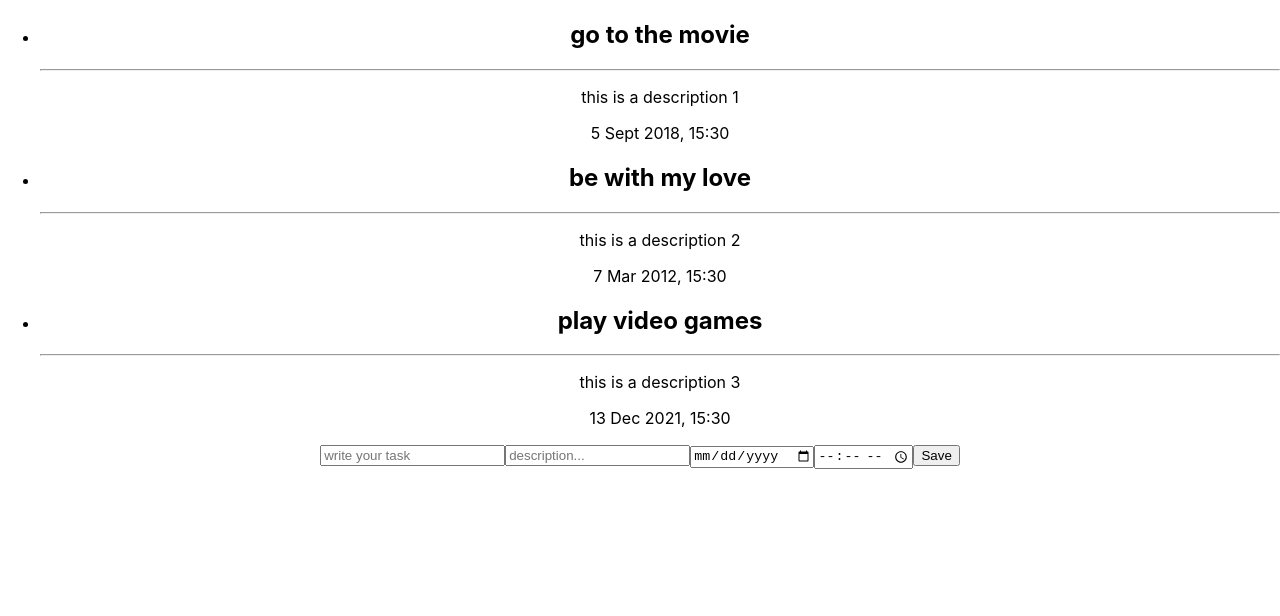
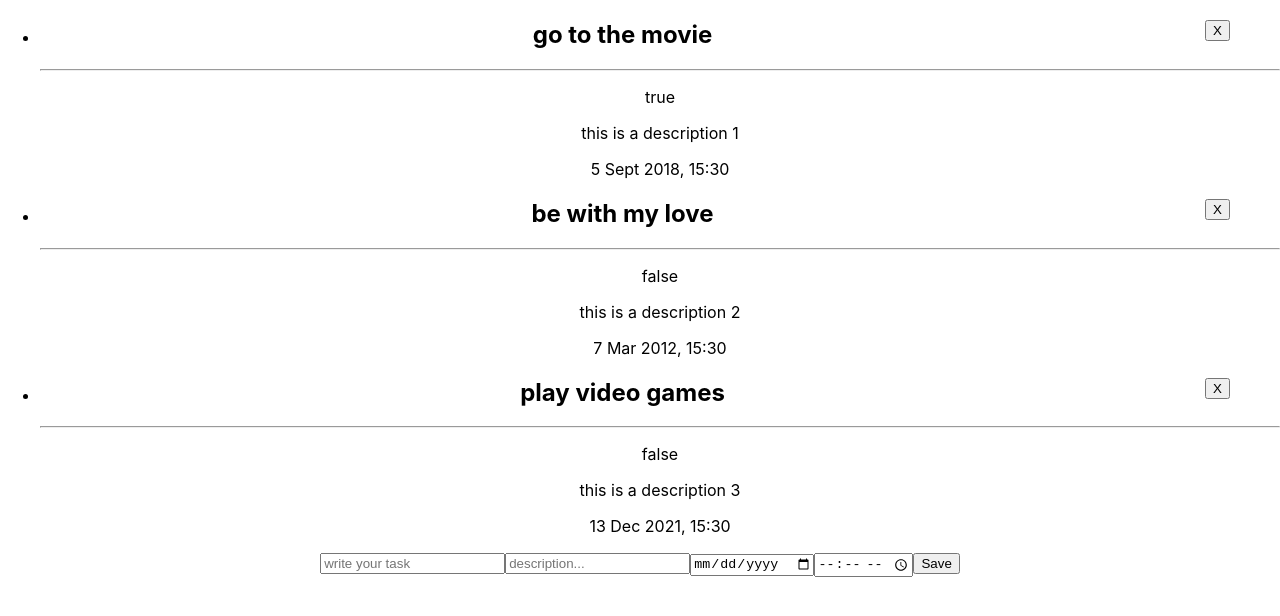
Before and after one commit to InbarDanieli/tasks-manager, a React (Create React App) app: page / in a window 1280 px wide. Shown: the top 616 px of the page. Built offline with nearby package versions, Linux system fonts and the light colour scheme.

Commit message:
Added del button

```diff
--- a/src/App.js
+++ b/src/App.js
@@ -1,15 +1,40 @@
 import './App.css';
 import List from './components/list/List';
 import TaskCreator from './components/taskcreator/TaskCreator';
-import React, {useState} from 'react';
+import React, { useState } from 'react';
 
 function App() {
-const [taskarr, setTaskarr] = useState([]);
+  const listitems = [
+    {
+      task: "go to the movie",
+      description: "this is a description 1",
+      date: new Date(2018, 8, 5, 15, 30),
+      deleted: true
+    },
+    {
+      task: "be with my love",
+      description: "this is a description 2",
+      date: new Date(2012, 2, 7, 15, 30),
+      deleted: false
+    },
+    {
+      task: "play video games",
+      description: "this is a description 3",
+      date: new Date(2021, 11, 13, 15, 30),
+      deleted: false
+    },
+  ]
+
+  const [taskarr, setTaskarr] = useState(listitems);
+
+  function deleteHandler(Delindex) {
+    setTaskarr(taskarr.filter((task, index) => index !== Delindex))
+  }
 
   return (
     <div className="App">
-    <List tasks={taskarr}/>
-    <TaskCreator fullitem={(task)=>{setTaskarr(taskarr.concat(task))}}/>
+      <List tasks={taskarr} onDelete={deleteHandler} />
+      <TaskCreator fullitem={(task) => { setTaskarr(taskarr.concat(task)) }} />
     </div>
   );
 }
--- /dev/null
+++ b/src/components/item/Item.js
@@ -0,0 +1,18 @@
+import React from "react"
+
+function Item(props)
+{
+
+  return(
+    <li>
+      <button style={{ float: 'right', marginRight: "50px" }} onClick = {props.onDelete}> X </button>
+      <h2>{props.item.task}</h2>
+      <hr />
+      <p>{String(props.item.deleted)}</p>
+      <p>{props.item.description}</p>
+      {Intl.DateTimeFormat('en-GB', { dateStyle: "medium", timeStyle: "short" }).format(props.item.date)}
+    </li>)
+}
+
+
+export default Item
--- a/src/components/list/List.js
+++ b/src/components/list/List.js
@@ -1,33 +1,11 @@
 import React from 'react'
+import Item from '../item/Item'
 
 function List(props) {
-  const listitems = [
-    {
-      task: "go to the movie",
-      description: "this is a description 1",
-      date: new Date(2018, 8, 5, 15, 30)
-    },
-    {
-      task: "be with my love",
-      description: "this is a description 2",
-      date: new Date(2012, 2, 7, 15, 30)
-    },
-    {
-      task: "play video games",
-      description: "this is a description 3",
-      date: new Date(2021, 11, 13, 15, 30)
-    },
-  ]
-
-  const tasks = listitems.concat(props.tasks).map((item,index) => {
+  const tasks = (props.tasks).map((item, index) => {
     return (
-      <li key = {index}>
-        <h2>{item.task}</h2>
-        <hr />
-        <p>{item.description}</p>
-        {  Intl.DateTimeFormat('en-GB', {dateStyle: "medium", timeStyle: "short"}).format(item.date)}
-      </li>)
-  })
+      <Item item = {item} key= {index} onDelete = {()=>{props.onDelete(index)}}/>
+    )})
 
   return (
     <div>
--- a/src/components/taskcreator/TaskCreator.js
+++ b/src/components/taskcreator/TaskCreator.js
@@ -3,8 +3,8 @@ import React, { useState } from 'react'
 function TaskCreator(props) {
   const [task, setTask] = useState("")
   const [description, setDescription] = useState("")
-  const[time, setTime] = useState("")
-  const[date, setDate] = useState("")
+  const [time, setTime] = useState("")
+  const [date, setDate] = useState("")
 
   function GetTask(e) {
     setTask(e.target.value)
@@ -20,7 +20,7 @@ function TaskCreator(props) {
   }
 
   function ReturnItem() {
-    props.fullitem({ task, description, date:new Date(date + " " + time)})
+    props.fullitem({ task, description, date: new Date(date + " " + time), deleted: false })
     setDescription("")
     setTask("")
     setDate("")
@@ -30,8 +30,8 @@ function TaskCreator(props) {
     <div>
       <input type="text" placeholder="write your task" onChange={GetTask} value={task}></input>
       <input type="text" placeholder="description..." onChange={GetDescription} value={description}></input>
-      <input type="date" onChange={GetDate} value = {date}></input>
-      <input type="time" onChange={GetTime} value = {time}></input>
+      <input type="date" onChange={GetDate} value={date}></input>
+      <input type="time" onChange={GetTime} value={time}></input>
       <button onClick={ReturnItem}>Save</button>
     </div>
   )
```
